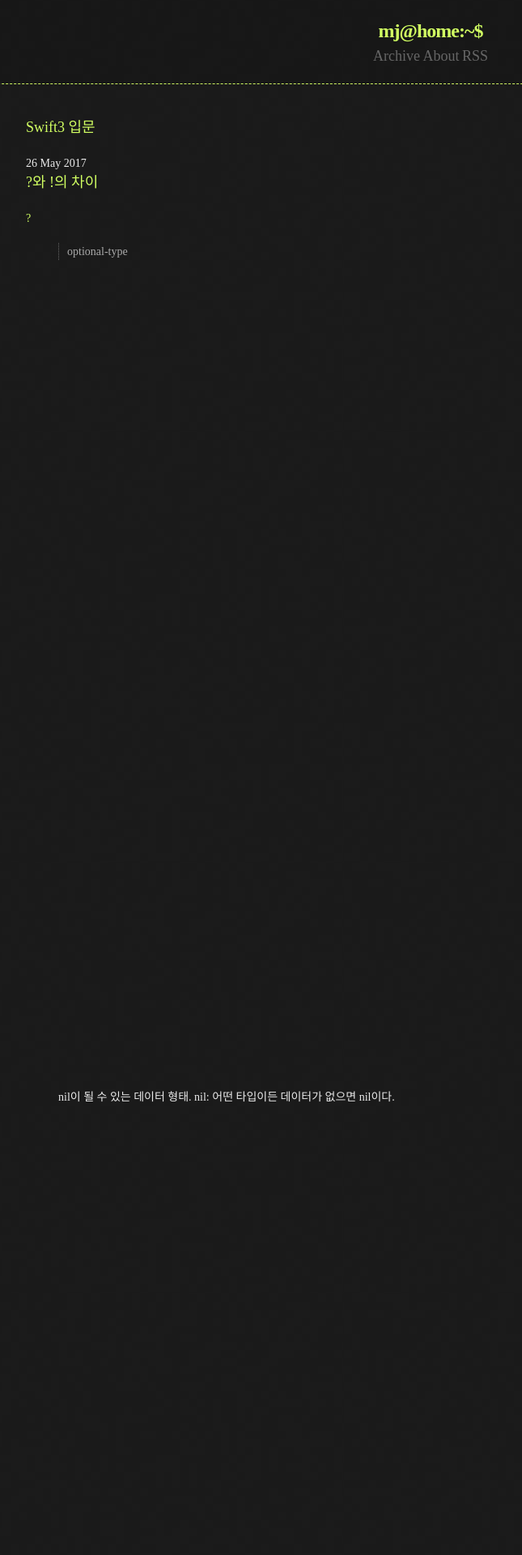
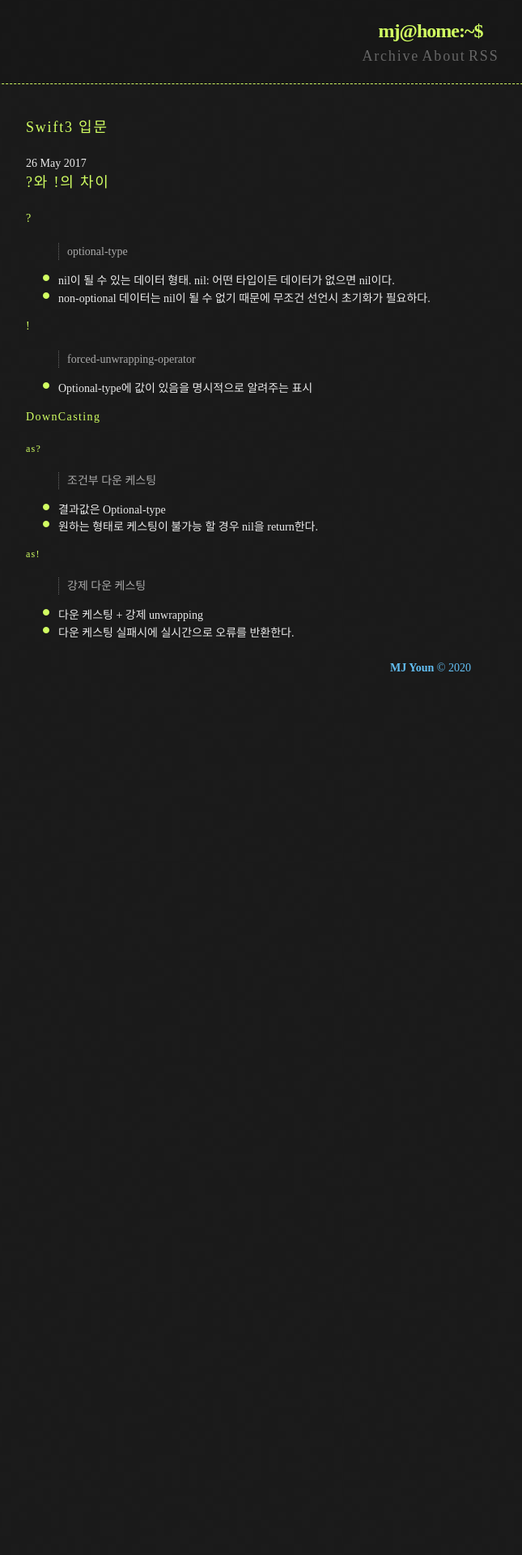
Before and after one commit to MJ-Youn/mj-youn.github.io, a Jekyll site: the page built from _posts/2017-05-26-Swift3-입문.md, in a window 1280 px wide. Shown: the top 1920 px of the page at 81% size, without its empty margins (108-753 px from the left). Built offline with Jekyll 4.4.1, drawn with Linux system fonts in a browser that asks for light colours; some web fonts are replaced; after the commit the page ends 900 px from its top, so only the background shows below that.

Commit message:
bullet icon 수정

```diff
--- a/_sass/base.scss
+++ b/_sass/base.scss
@@ -102,6 +102,7 @@
   font-weight: normal;
   font-family: 'Nanum Gothic Coding', serif;
   color: $header;
+  letter-spacing: 0.1em;
   // text-shadow: 0 1px 1px rgba(0, 0, 0, 0.1),
   //              0 0 5px rgba(181, 232, 83, 0.1),
   //              0 0 10px rgba(181, 232, 83, 0.1);
@@ -142,7 +143,7 @@
 }
 
 ul li {
-  list-style-image:url('../assets/bullet.svg');
+  list-style-image:url('../assets/bullet.png');
 }
 
 blockquote {
```
Also changed, not shown: assets/bullet.png.
